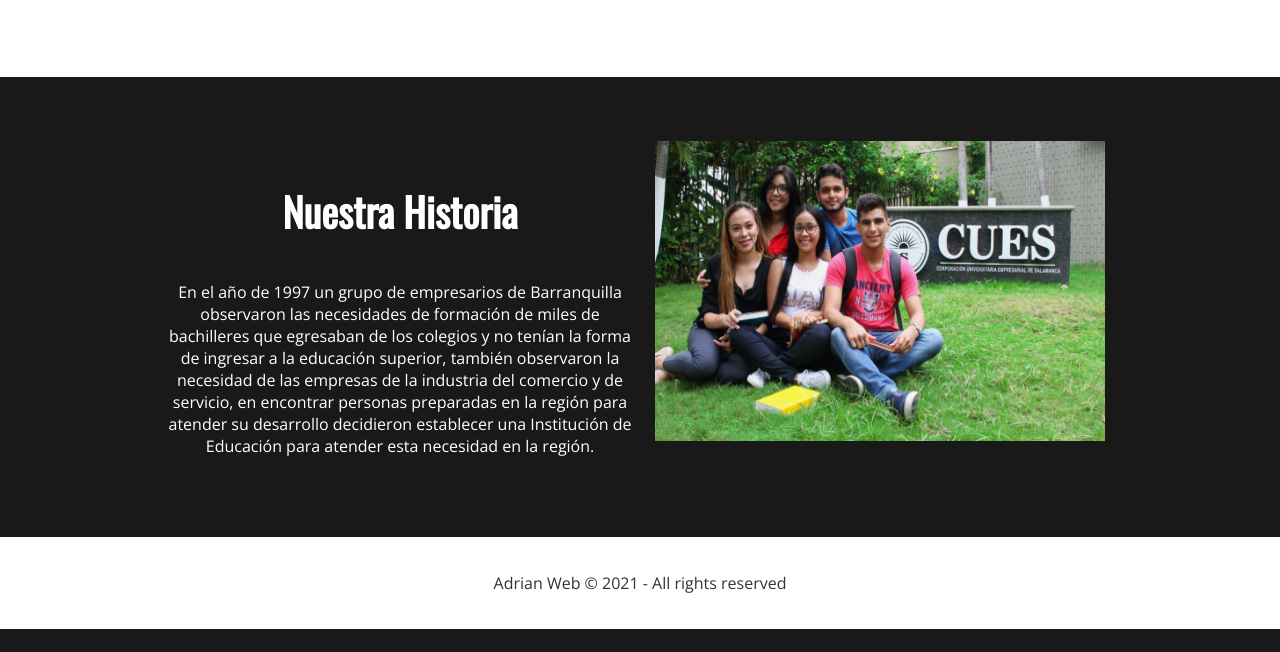
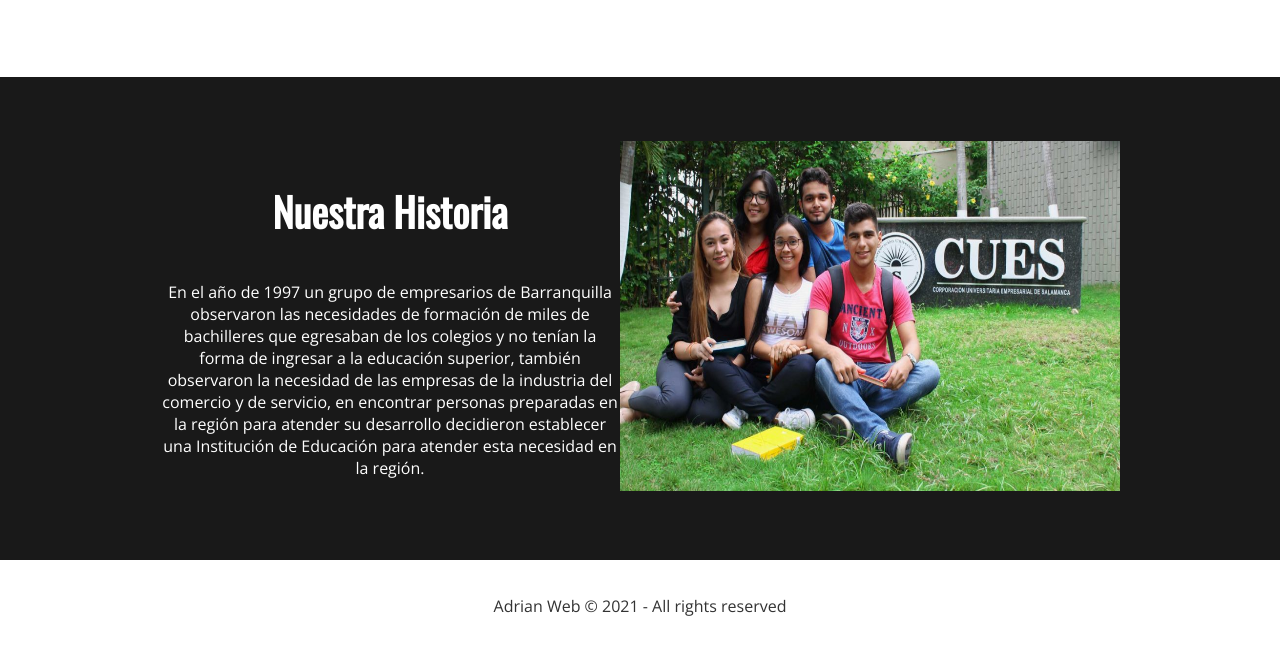
Before and after one commit to AdrianAraujo15/Pagina-Web, a plain HTML site: page index.html in a window 1280 px wide. Shown: the part 1681-2333 px from the top of the page. Before the commit the page ends 2310 px from the top, so only its background shows below. Drawn offline with nearby package versions, Linux system fonts and the light colour scheme.

Commit message:
Update index.html

```diff
--- a/index.html
+++ b/index.html
@@ -85,7 +85,7 @@
             </p>
           </div>
           <div class="center">
-            <img src="img/foto.jpg" width="450" height="300" alt="Foto Cues" class="Historia">
+            <img src="img/foto.jpg" width="500" height="350" alt="Foto Cues" class="Historia">
           </div>
         </div>
       </div>
```
